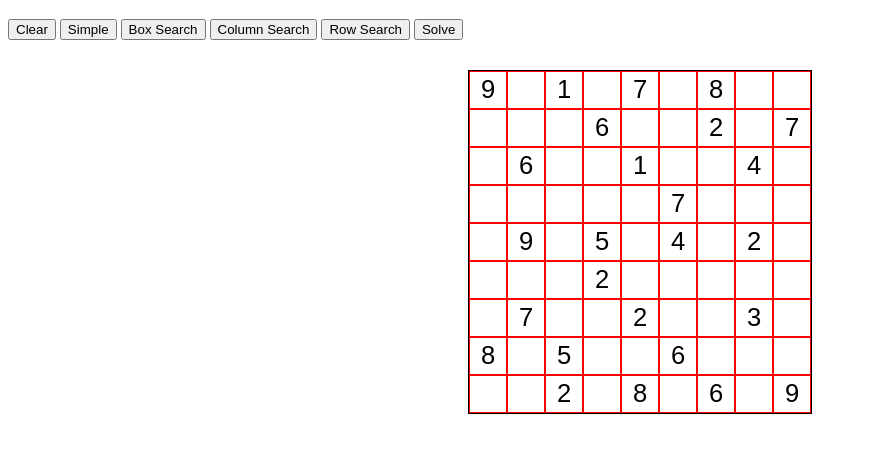
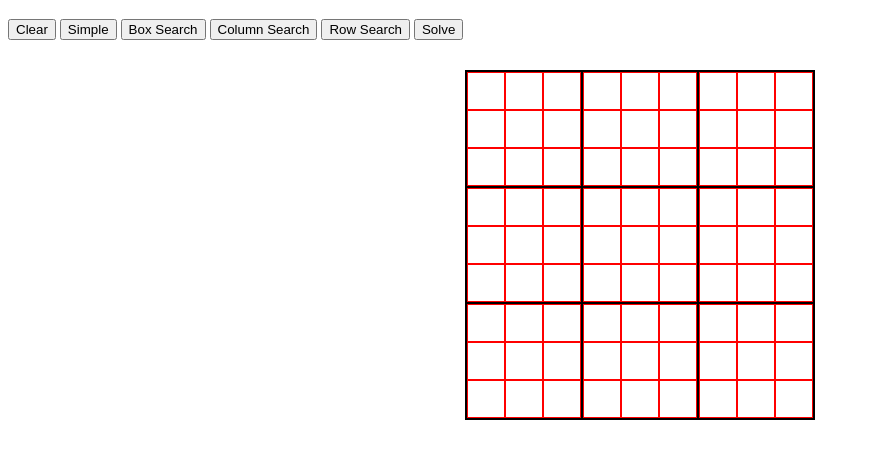
Before and after one commit to bristoljon/sudoku, a plain HTML site: page index.html in a window 1280 px wide. Shown: the part 61-520 px from the top of the page, without its empty margins (0-870 px from the left). Drawn offline with nearby package versions, Linux system fonts and the light colour scheme.

Commit message:
[IMP] Sudoku Solver - Added box elements
Added Box borders. Had to refactor init() to make it possible

```diff
--- a/index.html
+++ b/index.html
@@ -16,8 +16,8 @@
 	.container {
     	margin: 30px auto;
     	border: 1px black solid;
-    	width: 342px;
-    	height: 342px
+    	width: 348px;
+    	height: 348px
     }
 
     .container * {
@@ -25,6 +25,9 @@
     }
 
     .box {
+		border: 1px black solid;
+		width: 114px;
+		height: 114px;
     	margin: 0;
     	padding: 0;
     }
@@ -64,105 +67,15 @@
 	<input type="button" class="solve" value="Solve"/>
 	<div id="tooltip"></div>
 	<div class="container">
-		<div class='box'>
-			<input type='text' class="cell" value="9" maxlength="1"/>
-			<input type='text' class="cell" maxlength="1"/>
-			<input type='text' class="cell" value="1" maxlength="1"/>
-			<input type='text' class="cell" maxlength="1"/>
-			<input type='text' class="cell" value="7" maxlength="1"/>
-			<input type='text' class="cell" maxlength="1"/>
-			<input type='text' class="cell" value="8" maxlength="1"/>
-			<input type='text' class="cell" maxlength="1"/>
-			<input type='text' class="cell" maxlength="1"/>
-		</div>
-		<div class='box'>
-			<input type='text' class="cell" maxlength="1"/>
-			<input type='text' class="cell" maxlength="1"/>
-			<input type='text' class="cell" maxlength="1"/>
-			<input type='text' class="cell" value="6" maxlength="1"/>
-			<input type='text' class="cell" maxlength="1"/>
-			<input type='text' class="cell" maxlength="1"/>
-			<input type='text' class="cell" value="2" maxlength="1"/>
-			<input type='text' class="cell" maxlength="1"/>
-			<input type='text' class="cell" value="7" maxlength="1"/>
-		</div>
-		<div class='box'>
-			<input type='text' class="cell" maxlength="1"/>
-			<input type='text' class="cell" value="6" maxlength="1"/>
-			<input type='text' class="cell" maxlength="1"/>
-			<input type='text' class="cell" maxlength="1"/>
-			<input type='text' class="cell" value="1" maxlength="1"/>
-			<input type='text' class="cell" maxlength="1"/>
-			<input type='text' class="cell" maxlength="1"/>
-			<input type='text' class="cell" value="4" maxlength="1"/>
-			<input type='text' class="cell" maxlength="1"/>
-		</div>
-		<div class='box'>
-			<input type='text' class="cell" maxlength="1"/>
-			<input type='text' class="cell" maxlength="1"/>
-			<input type='text' class="cell" maxlength="1"/>
-			<input type='text' class="cell" maxlength="1"/>
-			<input type='text' class="cell" maxlength="1"/>
-			<input type='text' class="cell" value="7" maxlength="1"/>
-			<input type='text' class="cell" maxlength="1"/>
-			<input type='text' class="cell" maxlength="1"/>
-			<input type='text' class="cell" maxlength="1"/>
-		</div>
-		<div class='box'>
-			<input type='text' class="cell" maxlength="1"/>
-			<input type='text' class="cell" value="9" maxlength="1"/>
-			<input type='text' class="cell" maxlength="1"/>
-			<input type='text' class="cell" value="5" maxlength="1"/>
-			<input type='text' class="cell" maxlength="1"/>
-			<input type='text' class="cell"/ value="4" maxlength="1">
-			<input type='text' class="cell" maxlength="1"/>
-			<input type='text' class="cell" value="2" maxlength="1"/>
-			<input type='text' class="cell" maxlength="1"/>
-		</div>
-		<div class='box'>
-			<input type='text' class="cell" maxlength="1"/>
-			<input type='text' class="cell" maxlength="1"/>
-			<input type='text' class="cell" maxlength="1"/>
-			<input type='text' class="cell" value="2" maxlength="1"/>
-			<input type='text' class="cell" maxlength="1"/>
-			<input type='text' class="cell" maxlength="1"/>
-			<input type='text' class="cell" maxlength="1"/>
-			<input type='text' class="cell" maxlength="1"/>
-			<input type='text' class="cell" maxlength="1"/>
-		</div>
-		<div class='box'>
-			<input type='text' class="cell" maxlength="1"/>
-			<input type='text' class="cell" value="7" maxlength="1"/>
-			<input type='text' class="cell" maxlength="1"/>
-			<input type='text' class="cell" maxlength="1"/>
-			<input type='text' class="cell" value="2" maxlength="1"/>
-			<input type='text' class="cell" maxlength="1"/>
-			<input type='text' class="cell" maxlength="1"/>
-			<input type='text' class="cell" value="3" maxlength="1"/>
-			<input type='text' class="cell" maxlength="1"/>
-		</div>
-		<div class='box'>
-			<input type='text' class="cell" value="8" maxlength="1"/>
-			<input type='text' class="cell" maxlength="1"/>
-			<input type='text' class="cell" value="5" maxlength="1"/>
-			<input type='text' class="cell" maxlength="1"/>
-			<input type='text' class="cell" maxlength="1"/>
-			<input type='text' class="cell" value="6" maxlength="1"/>
-			<input type='text' class="cell" maxlength="1"/>
-			<input type='text' class="cell" maxlength="1"/>
-			<input type='text' class="cell" maxlength="1"/>
-		</div>
-		<div class='box'>
-			<input type='text' class="cell" maxlength="1"/>
-			<input type='text' class="cell" maxlength="1"/>
-			<input type='text' class="cell" value="2" maxlength="1"/>
-			<input type='text' class="cell" maxlength="1"/>
-			<input type='text' class="cell" value="8" maxlength="1"/>
-			<input type='text' class="cell" maxlength="1"/>
-			<input type='text' class="cell" value="6" maxlength="1"/>
-			<input type='text' class="cell" maxlength="1"/>
-			<input type='text' class="cell" value="9" maxlength="1"/>
-		</div>
+		<div class='box' id="0"></div>
+		<div class='box' id="1"></div>
+		<div class='box' id="2"></div>
+		<div class='box' id="3"></div>
+		<div class='box' id="4"></div>
+		<div class='box' id="5"></div>
+		<div class='box' id="6"></div>
+		<div class='box' id="7"></div>
+		<div class='box' id="8"></div>
 	</div>
 	<div id="popover"></div>
 
--- a/script.js
+++ b/script.js
@@ -19,9 +19,7 @@ var sudoku = (function() {
 	};
 
 	$('#clear').click(function () {
-		sudoku.$cells.val('');
-		sudoku.init();
-		sudoku.getInput();
+		sudoku.reset()
 	});
 
 	$('.solve').click(function (e) {
@@ -101,7 +99,7 @@ var sudoku = (function() {
 		};
 	})();
 
-	// Method to grab the remaining cells in a given row, column or box
+	// Method to grab all the cells in a given cell's row, column and box
 	Cell.prototype.getRemaining = function (prop) {
 		var ar = [],
 			cells = this.parent.cells;
@@ -118,27 +116,29 @@ var sudoku = (function() {
 	Cell.prototype.navigate = function (event) {
 		switch (event.keyCode) {
 			case 37: // Left
-				console.log('left');
-				if (this.y > 0) {
-					$(sudoku.getCell(this.x, this.y - 1).el).focus()
+				if (this.x > 0) {
+					$(sudoku.getCell(this.x -1, this.y).el).focus()
+				}
+				else {
+					$(sudoku.getCell(8, this.y - 1).el).focus()
 				}
 				break;
-			case 38:
-				console.log('up');
-				if (this.x > 0) {
-					$(sudoku.getCell(this.x - 1, this.y).el).focus()
+			case 38: // Up
+				if (this.y > 0) {
+					$(sudoku.getCell(this.x, this.y -1).el).focus()
 				}
 				break;
-			case 39: // Left
-				console.log('right');
+			case 39: // Right
+				if (this.x < 8) {
+					$(sudoku.getCell(this.x + 1, this.y).el).focus()
+				}
+				else {
+					$(sudoku.getCell(0, this.y + 1).el).focus()
+				}
+				break;
+			case 40: //Down
 				if (this.y < 8) {
 					$(sudoku.getCell(this.x, this.y + 1).el).focus()
-				}
-				break;
-			case 40: // Left
-				console.log('down');
-				if (this.x < 8) {
-					$(sudoku.getCell(this.x + 1, this.y).el).focus()
 				}
 				break;
 			default:
@@ -169,42 +169,56 @@ var sudoku = (function() {
 
 	return {
 		cells: [],
-		$cells: $('.cell'),
-		// Generates an array of cells and adds box reference to each one
+		$cells: [],
+		// Generates an array of cells with x, y and box attributes and creates linked
+
 		init: function () {
 			$('#popover').hide();
 			$('#tooltip').hide();
-			this.cells = [];
-			for (var x=0; x<9; x++ ) {
-				for (var y=0; y<9; y++ ) {
+
+			for (var y=0; y<9; y++ ) {
+				for (var x=0; x<9; x++ ) {
 					var cell = new Cell(x,y);
-					if (x < 3) {
-						if (y < 3) cell.box = 0;
-						else if (y < 6) cell.box = 1;
+					if (y < 3) {
+						if (x < 3) cell.box = 0;
+						else if (x < 6) cell.box = 1;
 						else cell.box = 2;
 					}
-					else if (x < 6) {
-						if (y < 3) cell.box = 3;
-						else if (y < 6) cell.box = 4;
+					else if (y < 6) {
+						if (x < 3) cell.box = 3;
+						else if (x < 6) cell.box = 4;
 						else cell.box = 5;
 					}
 					else {
-						if (y < 3) cell.box = 6;
-						else if (y < 6) cell.box = 7;
+						if (x < 3) cell.box = 6;
+						else if (x < 6) cell.box = 7;
 						else cell.box = 8;
 					}
+					cell.el = document.createElement('input');
+					cell.el.setAttribute('type','text');
+					cell.el.setAttribute('class', 'cell');
+					cell.el.setAttribute('maxlength','1');
+					var box = document.getElementById(cell.box);
+					box.appendChild(cell.el);
+
+					cell.el.addEventListener('keydown', cell.navigate.bind(cell));
+					cell.el.addEventListener('mouseover', cell.showPopover.bind(cell));
+					cell.el.addEventListener('mouseout', cell.hidePopover.bind(cell));
+
 					cell.parent = this;
 					this.cells.push(cell);
 				}
 			}
-			// Add a ref to the dom element for each cell and add listeners
-			var cells = this.cells;
-			for (var i = 0; i < cells.length; i++) {
-				cells[i].el = this.$cells[i];
-				cells[i].el.addEventListener('keydown', cells[i].navigate.bind(cells[i]));
-				cells[i].el.addEventListener('mouseover', cells[i].showPopover.bind(cells[i]));
-				cells[i].el.addEventListener('mouseout', cells[i].hidePopover.bind(cells[i]));
-			}
+			this.$cells = $('.cell');
+		},
+
+		reset: function () {
+			sudoku.$cells.val('');
+			this.cells.forEach(function (cell) {
+				cell.value = '';
+				cell.not = [];
+				cell.may = [];
+			})
 		},
 
 		// Updates the cells array with any numbers entered into the ui
```
